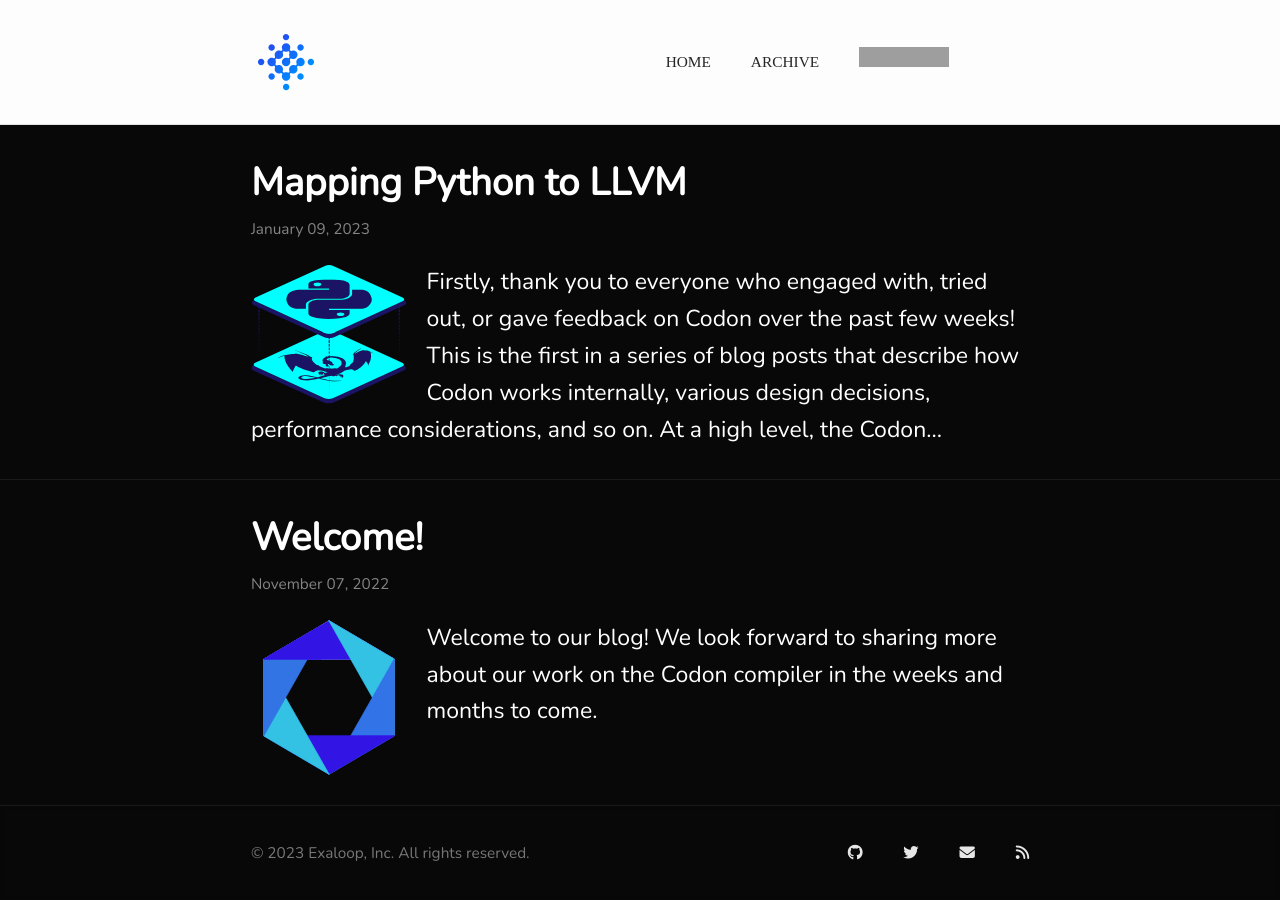
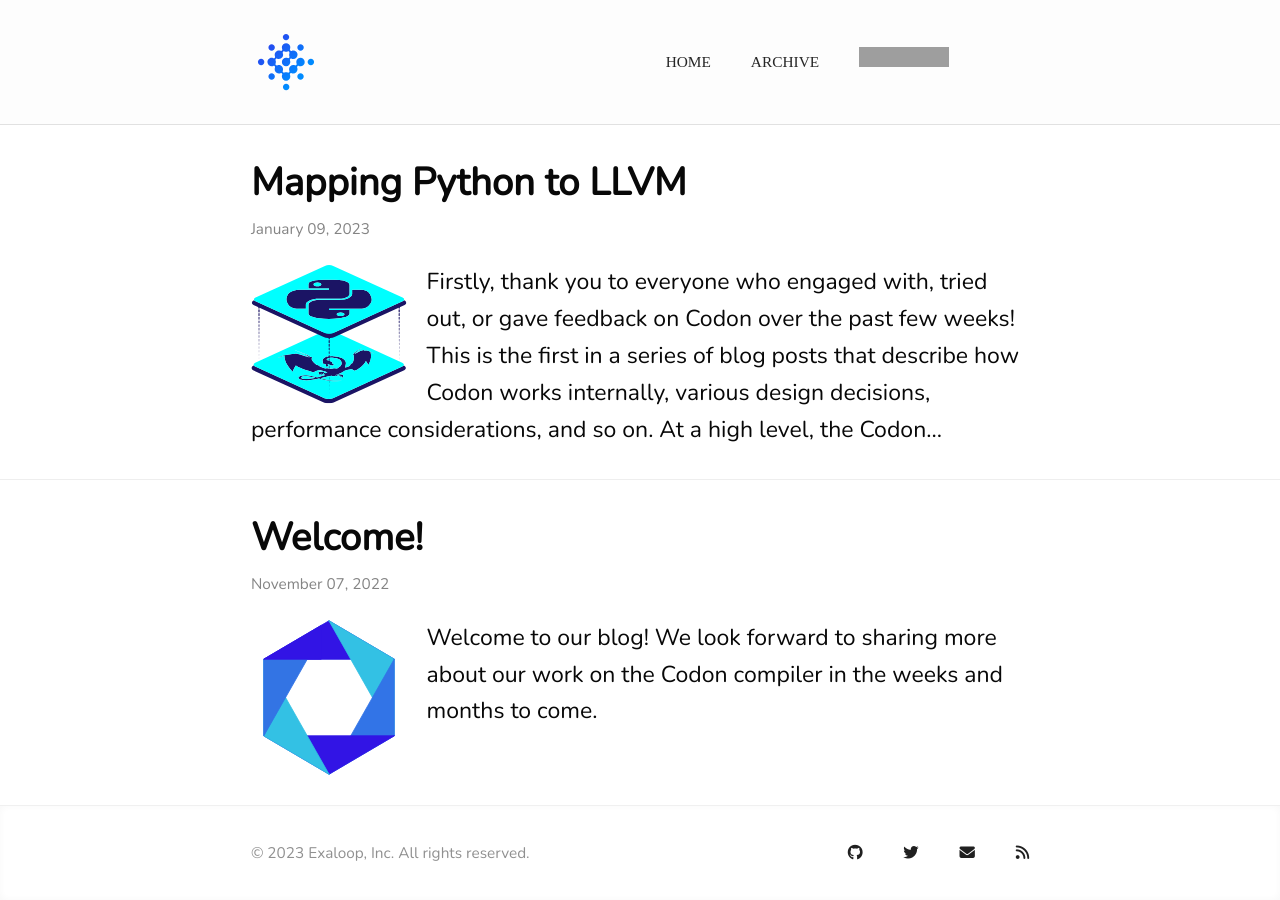
Before and after one commit to exaloop/blog.exaloop.io, a Jekyll site: the page built from index.html, in a window 1280 px wide. Built offline with Jekyll 4.4.1, drawn with Linux system fonts in a browser that asks for light colours; grey boxes are pictures that could not be loaded.

Commit message:
Fix background

```diff
--- a/_sass/basic.sass
+++ b/_sass/basic.sass
@@ -16,11 +16,6 @@
 html
   max-width: 100%
   overflow-x: hidden
-
-@media (prefers-color-scheme: light)
-  body
-    background: $dark
-    color: $light
 
 h1, h2, h3, h4, h5, h6
   font-weight: $heading-weight
```
